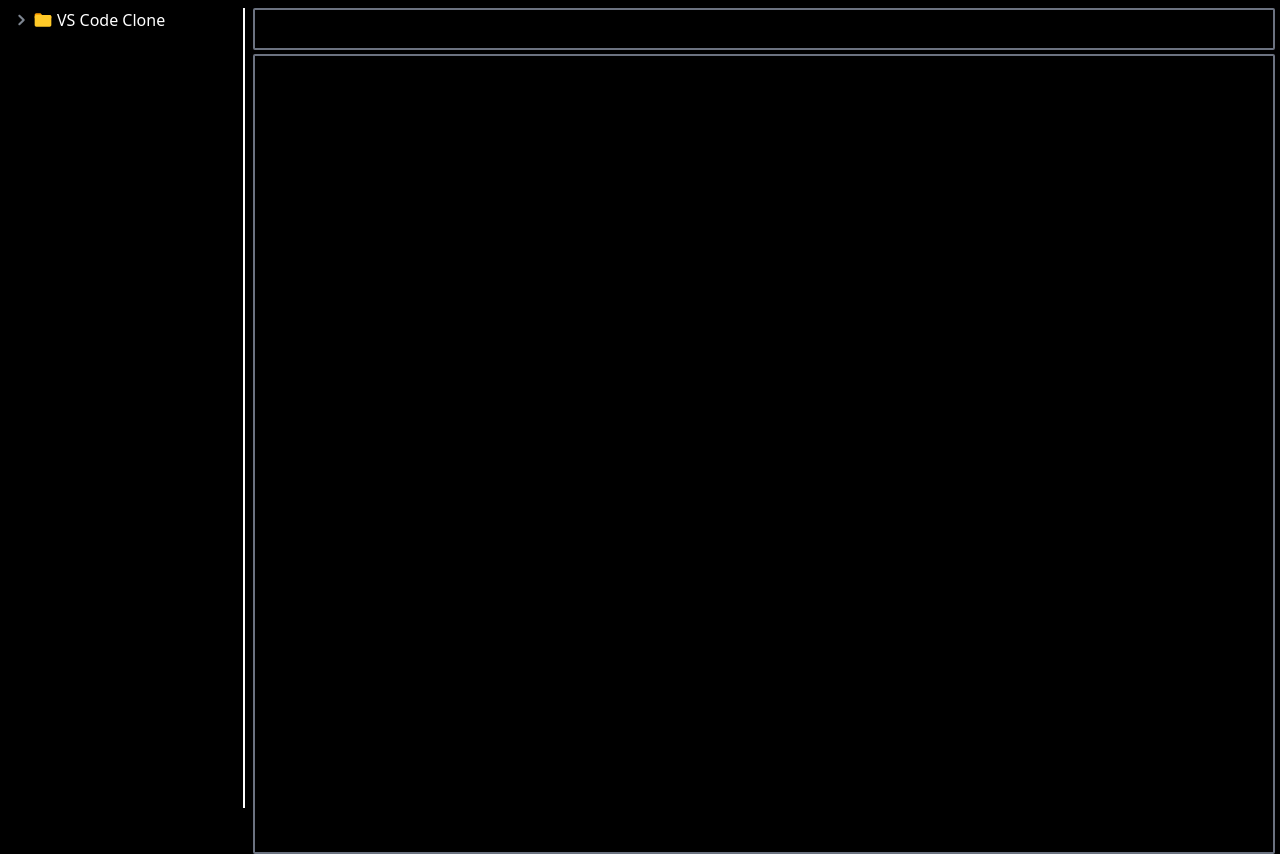
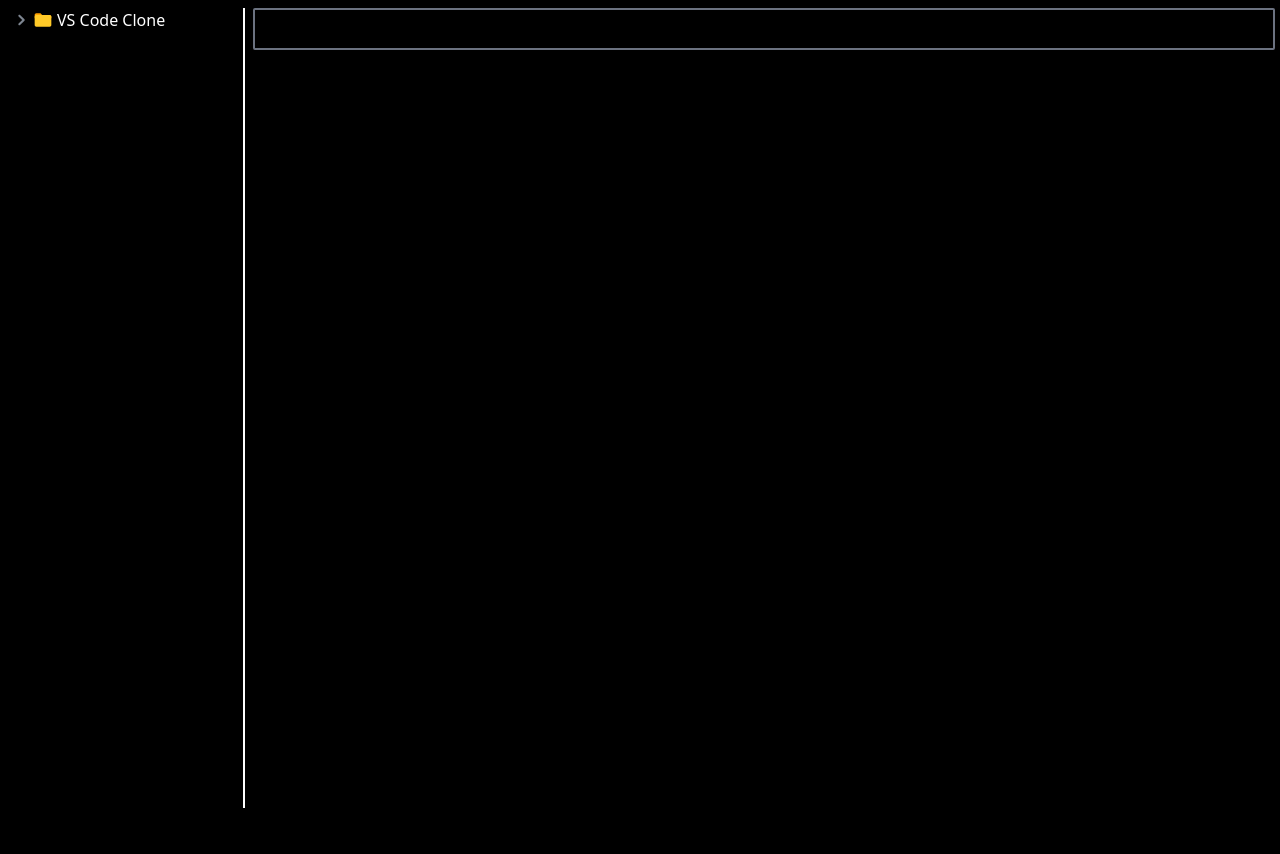
Before and after one commit to mohammed0000000000/vscode-clone, a React (Vite) app: page / in a window 1280 px wide. After the commit the page ends 816 px from the top, so only its background shows below. Built offline with nearby package versions, Linux system fonts and the light colour scheme.

Commit message:
syntax code highlighter

```diff
--- a/package.json
+++ b/package.json
@@ -15,11 +15,13 @@
     "react": "^18.3.1",
     "react-dom": "^18.3.1",
     "react-redux": "^9.1.2",
+    "react-syntax-highlighter": "^15.5.0",
     "uuid": "^10.0.0"
   },
   "devDependencies": {
     "@types/react": "^18.3.3",
     "@types/react-dom": "^18.3.0",
+    "@types/react-syntax-highlighter": "^15.5.13",
     "@typescript-eslint/eslint-plugin": "^7.13.1",
     "@typescript-eslint/parser": "^7.13.1",
     "@vitejs/plugin-react": "^4.3.1",
--- a/src/App.tsx
+++ b/src/App.tsx
@@ -4,7 +4,7 @@ import RecursiveComponent from "./components/RecursiveComponent";
 import { useSelector } from "react-redux";
 import { RootState } from "./app/store";
 import Bar from "./components/Bar";
-import Content from "./components/Content";
+import FileSyntaxHighlighter from "./components/FileSyntaxHighlighter";
 
 function App() {
   const { openFiles, clickedFile } = useSelector(
@@ -18,7 +18,7 @@ function App() {
         </aside>
         <section className="flex-1 space-y-1">
           <Bar openFiles={openFiles}></Bar>
-          <Content content={clickedFile.fileContent} />
+          <FileSyntaxHighlighter content={clickedFile.fileContent} />
         </section>
       </div>
     </>
--- a/src/components/Content.tsx
+++ b/src/components/Content.tsx
@@ -3,7 +3,6 @@ interface IProps {
 }
 
 const Content = ({ content }: IProps) => {
-  // const dispath = useDispatch();
   return (
     <>
       <div className="border-2 border-gray-500 p-1 rounded-sm bg-black min-h-screen">
--- /dev/null
+++ b/src/components/FileSyntaxHighlighter.tsx
@@ -0,0 +1,29 @@
+import SyntaxHighlighter from "react-syntax-highlighter";
+import { atomOneDark } from "react-syntax-highlighter/dist/esm/styles/hljs";
+
+interface IProps {
+  content: string | undefined;
+}
+
+const FileSyntaxHighlighter = ({ content = "" }: IProps) => {
+  return (
+    <>
+      <SyntaxHighlighter
+        language="javascript"
+        style={atomOneDark}
+        customStyle={{
+          backgroundColor: "transparent",
+          fontSize: "1.2rem",
+          maxHeight: "100vh",
+          width: "100%",
+          overflowX: "auto",
+        }}
+        showLineNumbers={true}
+      >
+        {String(content)}
+      </SyntaxHighlighter>
+    </>
+  );
+};
+
+export default FileSyntaxHighlighter;
--- a/src/data/FileTree.tsx
+++ b/src/data/FileTree.tsx
@@ -34,7 +34,11 @@ export const fileTree: IFile = {
           id: uuid(),
           name: ".vite",
           type: "file",
-          content: "<h1>VS Code Clone</h1>",
+          content: `export interface File System
+          {
+            path: string;
+            content: string;
+          }`,
         },
         {
           id: uuid(),
--- a/src/interface/index.ts
+++ b/src/interface/index.ts
@@ -3,7 +3,7 @@ export interface IFile {
   name: string;
   type: 'file' | 'folder';
   children?: IFile[];
-  content?: string;
+  content?: string | "";
 }
 
 export interface IClickedFile {
```
Also changed, not shown: 2 other files (tests, documents, lock files or other folders).
